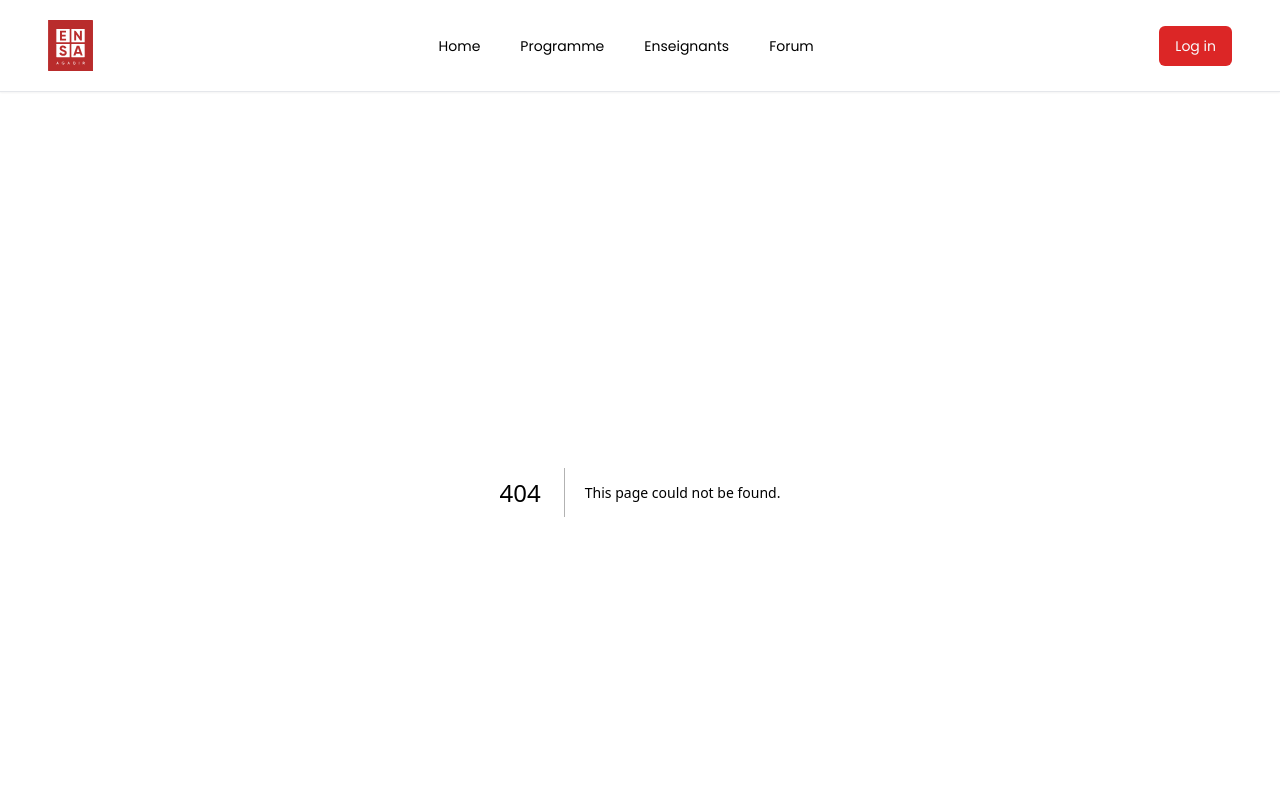
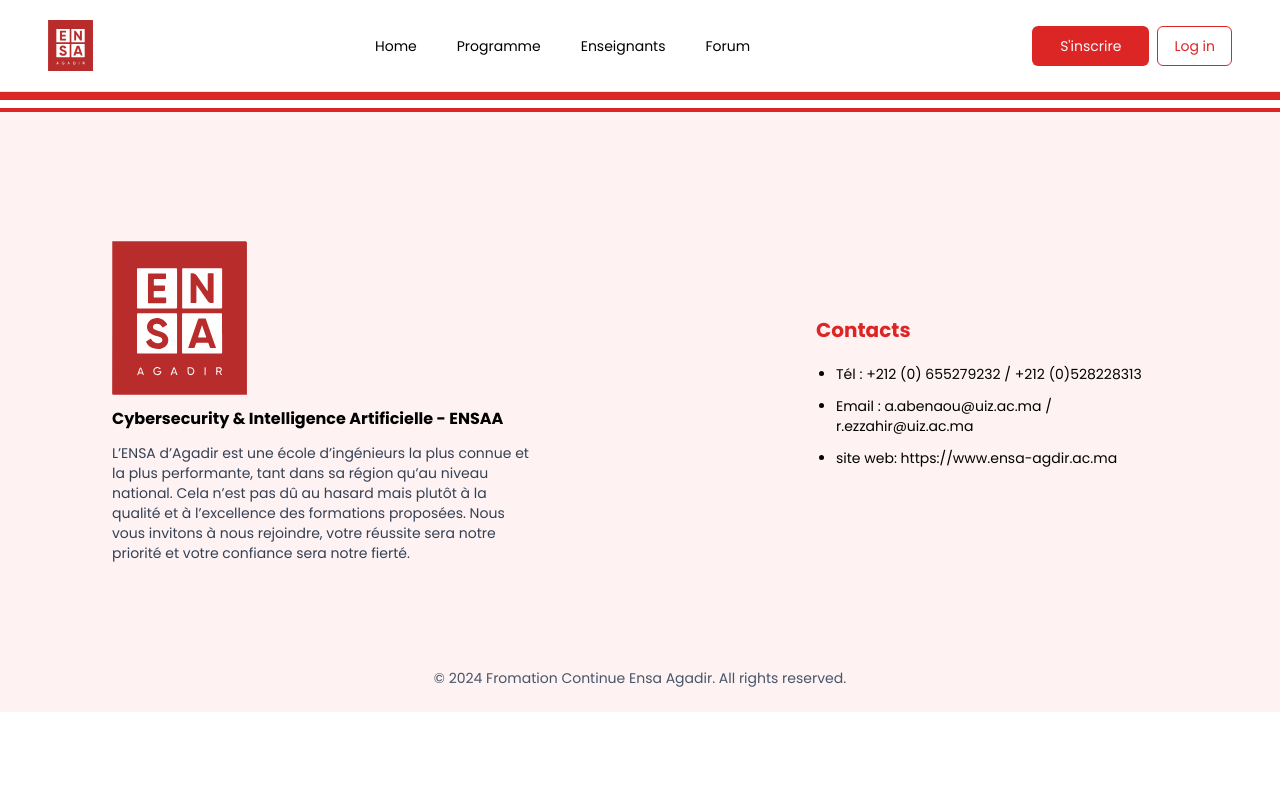
Before and after one commit to ibtissammassa/Site-formation-ensa, a Next.js app: page /my in a window 1280 px wide. Before the commit this address had no page. Shown: the top 800 px of the page. Built offline with nearby package versions, Linux system fonts and the light colour scheme.

Commit message:
routing setup + Sign up button

```diff
--- a/src/Components/Sections/Hero.jsx
+++ b/src/Components/Sections/Hero.jsx
@@ -8,7 +8,7 @@ function Hero() {
             <Image src={ibnzohr} height={80} alt="ibn zohr"/>
             <h1 className='text-6xl font-bold'>Cybersecurity & Intelligence Artificielle</h1>
             <p className='px-20 text-sm'>Formation  diplômante de l’université Ibn  Zohr assurée par des experts confirmés  évoluant en permanence dans les  domaines de cybersécurité, Cyberdéfence  et de l’intelligence artificielle.</p>
-            <Button href='/Formation'>Postulez Maintenant</Button>
+            <Button href='/Inscription'>Postulez Maintenant</Button>
         </div>
      );
 }
--- a/src/Components/Sections/NavBar.jsx
+++ b/src/Components/Sections/NavBar.jsx
@@ -41,14 +41,17 @@ export default function NavBar() {
 
     return (
         <div className={translation+' transition-transform duration-300 transform flex justify-between py-5 items-center px-12 border-b shadow-sm sticky top-0 bg-white z-50'}>
-            <Image src={ensa_logo} width={45} alt="logo"/>
+            <Link href='/'><Image src={ensa_logo} width={45} alt="logo"/></Link>
             <ul>
                 <Link href='/' className='text-sm hover:text-red-600 inline-block mx-5'>Home</Link>
                 <Link href='/#Programme' className='text-sm hover:text-red-600 inline-block mx-5'>Programme</Link>
                 <Link href='/#Enseignants' className='text-sm hover:text-red-600 inline-block mx-5'>Enseignants</Link>
                 <Link href='/' className='text-sm hover:text-red-600 inline-block mx-5'>Forum</Link>
             </ul>
-            <Button href='#'>Log in</Button>
+            <div className='inline-flex gap-2'>
+              <Button className='px-7' href='/Inscription#SignUp'>S'inscrire</Button>
+              <Button variant="ghost" href='/Login'>Log in</Button>
+            </div>
         </div>
      );
 }
--- a/src/Components/ui/button.jsx
+++ b/src/Components/ui/button.jsx
@@ -16,8 +16,8 @@ const buttonVariants = cva(
         outline:
           "border border-slate-200 bg-white hover:bg-slate-100 hover:text-slate-900 dark:border-slate-800 dark:bg-slate-950 dark:hover:bg-slate-800 dark:hover:text-slate-50",
         secondary:
-          "bg-slate-100 text-slate-900 hover:bg-slate-100/80 dark:bg-slate-800 dark:text-slate-50 dark:hover:bg-slate-800/80",
-        ghost: "hover:bg-slate-100 hover:text-slate-900 dark:hover:bg-slate-800 dark:hover:text-slate-50",
+          "bg-red-100 text-slate-900 hover:bg-slate-100/80 dark:bg-slate-800 dark:text-slate-50 dark:hover:bg-slate-800/80",
+        ghost: "border-red-600 border text-red-600 hover:bg-red-100 hover:text-red-900 dark:hover:bg-slate-800 dark:hover:text-slate-50",
         link: "text-slate-900 underline-offset-4 hover:underline dark:text-slate-50",
       },
       size: {
--- /dev/null
+++ b/src/app/Login/page.jsx
@@ -0,0 +1,9 @@
+function Login() {
+    return (
+        <div>
+
+        </div>
+     );
+}
+
+export default Login;
--- /dev/null
+++ b/src/app/my/page.jsx
@@ -0,0 +1,9 @@
+function My() {
+    return (
+        <div>
+
+        </div>
+     );
+}
+
+export default My;
--- a/src/app/page.jsx
+++ b/src/app/page.jsx
@@ -18,7 +18,7 @@ export default function Home() {
       <Enseignants />
       <div className="w-full flex h-56 px-28 justify-between items-center">
         <h1 className="font-bold text-3xl">Investissez dans votre avenir en toute confiance.</h1>
-        <Button className="text-base" href='/Formation' >Postulez Maintenant</Button>
+        <Button className="text-base" href='/Inscription' >Postulez Maintenant</Button>
       </div>
     </>
   );
```
Also changed, not shown: src/app/Inscription/page.jsx (renamed from src/app/Formation/page.jsx).
